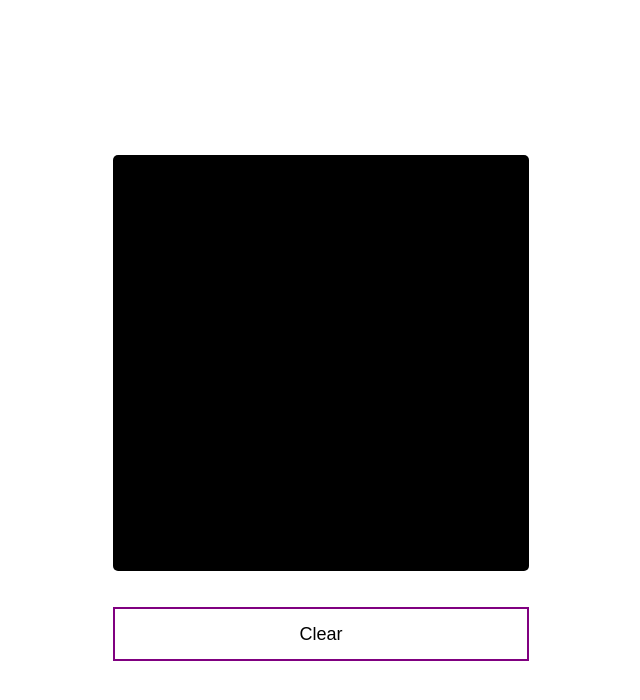
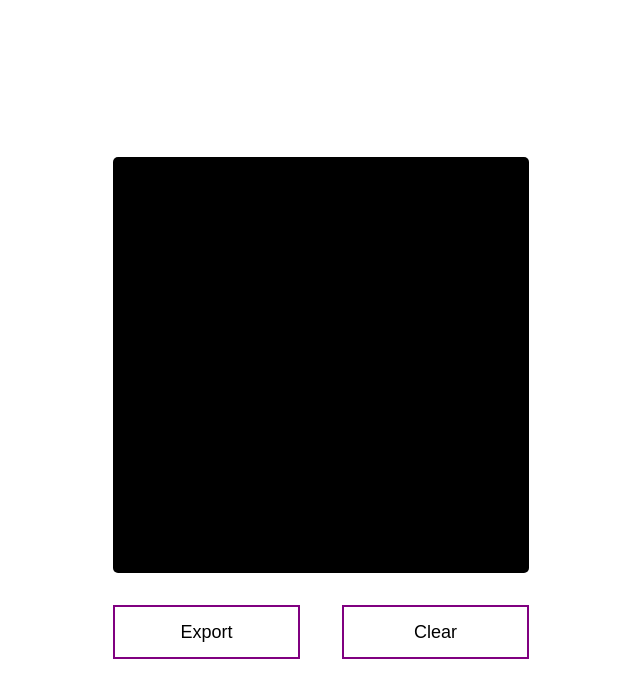
Before and after one commit to mayoras/devanagari-classifier, a SvelteKit app in the folder devan-web/: page / in a window 1280 px wide. Shown: the top 700 px of the page, without its empty margins (319-959 px from the left). Built offline with nearby package versions, Linux system fonts and the light colour scheme.

Commit message:
get canvas image data

```diff
--- a/devan-web/src/lib/components/Canvas.svelte
+++ b/devan-web/src/lib/components/Canvas.svelte
@@ -2,6 +2,7 @@
 	import { onMount } from 'svelte';
 	import type { CANVAS_DIMENSIONS_PROPS } from './types';
 	import { drawBlurredRect } from '$lib/draw';
+	import { exportToPNG } from '$lib/image';
 
 	let canvas: HTMLCanvasElement;
 	let ctx: CanvasRenderingContext2D | null;
@@ -11,6 +12,10 @@
 
 	export function clear() {
 		ctx?.clearRect(0, 0, canvas.width, canvas.height);
+	}
+
+	export async function exportCanvas() {
+		return await exportToPNG(canvas);
 	}
 
 	onMount(() => {
--- /dev/null
+++ b/devan-web/src/lib/image.ts
@@ -0,0 +1,48 @@
+export async function exportToPNG(canvas: HTMLCanvasElement): Promise<ImageData | null> {
+	if (isBlank(canvas)) {
+		console.log('WARNING: canvas is blank. Not exporting');
+	}
+
+	// create a new bitmap resized to 32x32 resolution
+	const bitmap = await createImageBitmap(canvas, { resizeWidth: 32, resizeHeight: 32 });
+
+	// create a new canvas
+	const canvas_resized = document.createElement('canvas');
+	const ctx_resized = canvas_resized.getContext('2d');
+
+	if (!ctx_resized) {
+		throw new Error('Context 2d is null');
+	}
+
+	canvas_resized.width = bitmap.width;
+	canvas_resized.height = bitmap.height;
+
+	// paste bitmap to the new canvas
+	ctx_resized.drawImage(bitmap, 0, 0);
+
+	// get the new ImageData object from the new canvas
+	const imageData = ctx_resized.getImageData(0, 0, canvas_resized.width, canvas_resized.height);
+
+	return imageData;
+}
+
+function isBlank(canvas: HTMLCanvasElement): boolean {
+	const ctx = canvas.getContext('2d');
+	if (!ctx) {
+		throw new Error('Context 2d is null');
+	}
+	const imageData = ctx.getImageData(0, 0, canvas.width, canvas.height);
+	const data = imageData.data;
+
+	for (let i = 0; i < data.length; i += 4) {
+		const red = data[i];
+		const green = data[i + 1];
+		const blue = data[i + 2];
+
+		if (red !== 0 || green !== 0 || blue !== 0) {
+			return false;
+		}
+	}
+
+	return true;
+}
--- a/devan-web/src/lib/index.ts
+++ /dev/null
@@ -1 +0,0 @@
-// place files you want to import through the `$lib` alias in this folder.
--- a/devan-web/src/routes/+page.svelte
+++ b/devan-web/src/routes/+page.svelte
@@ -7,7 +7,16 @@
 <div class="container">
 	<div>
 		<Canvas bind:this={canvas} dims={{ width: 32, height: 32, size: 13 }} />
-		<button on:click={() => canvas.clear()}>Clear</button>
+		<div class="controls">
+			<button
+				type="button"
+				on:click={async () => {
+					const bitmap = await canvas.exportCanvas();
+					console.log(bitmap);
+				}}>Export</button
+			>
+			<button on:click={() => canvas.clear()}>Clear</button>
+		</div>
 	</div>
 </div>
 
@@ -19,9 +28,15 @@
 		align-items: center;
 	}
 
+	.controls {
+		display: flex;
+		justify-content: space-between;
+		align-items: center;
+		margin-top: 2em;
+	}
+
 	button {
-		margin-top: 2em;
-		width: 100%;
+		width: 45%;
 		height: 3em;
 		font-size: large;
 		border: 2px solid purple;
```
